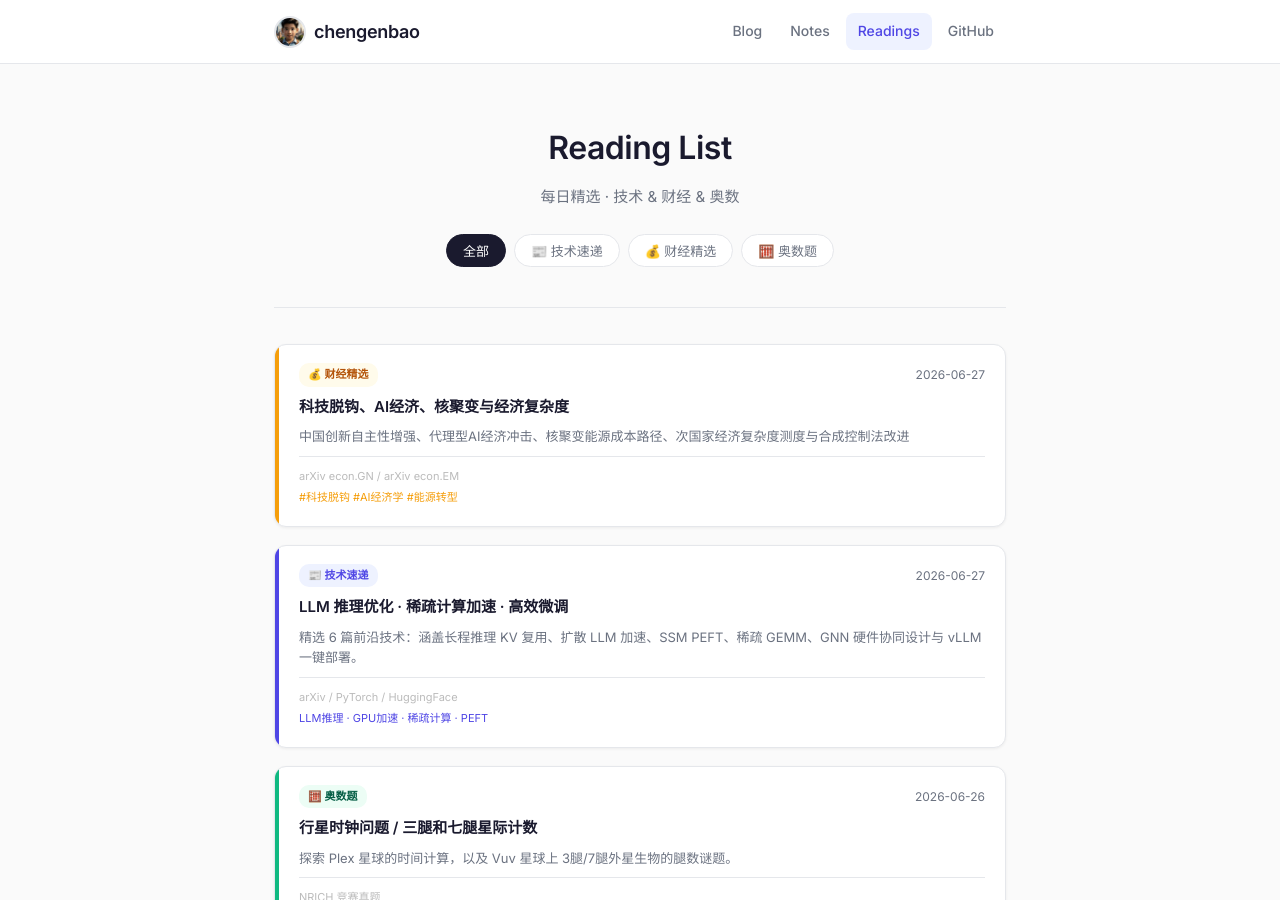
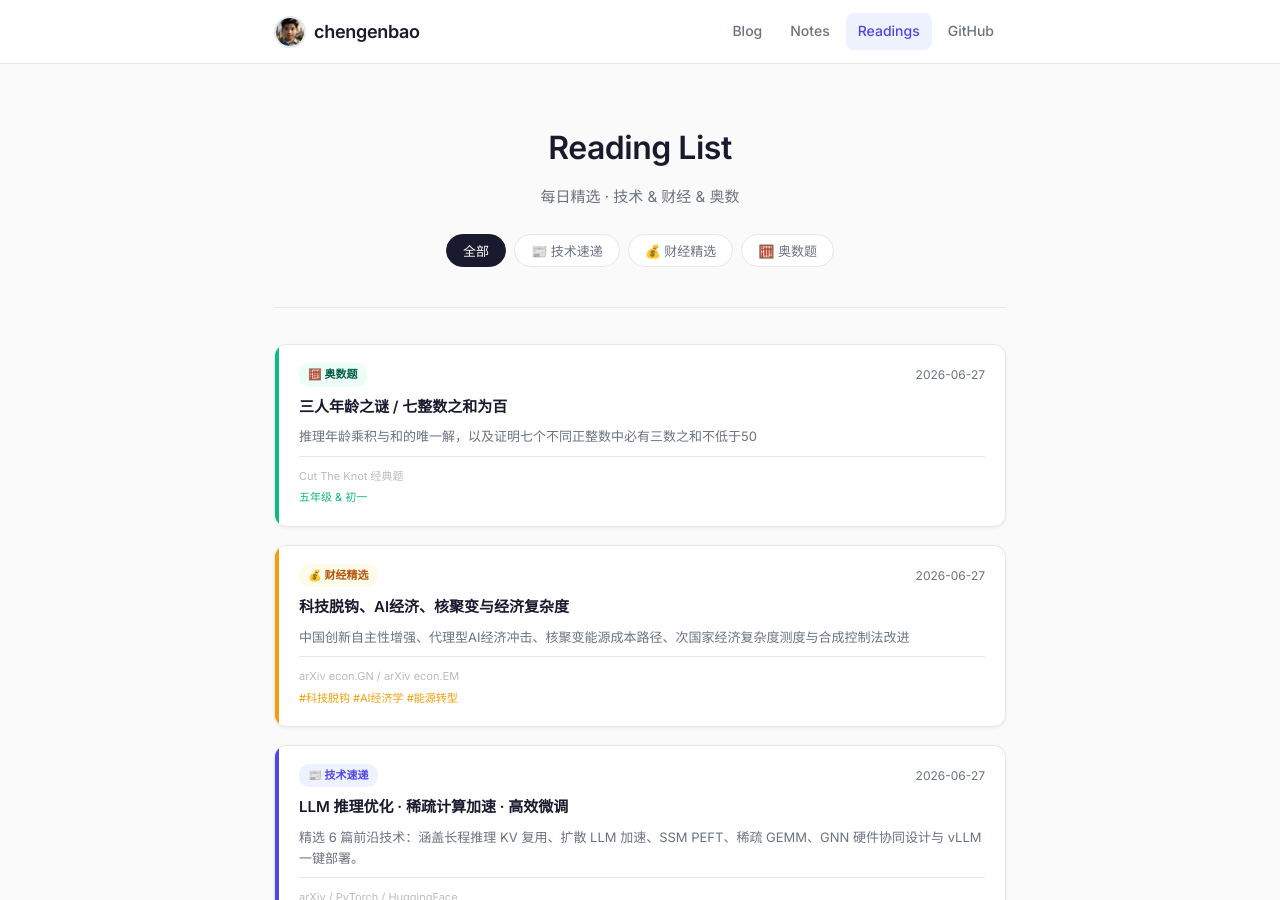
Before and after one commit to chengenbao/chengenbao.github.io, a Jekyll site: the page built from reading-list/index.md, in a window 1280 px wide and 900 px high. Built offline with Jekyll 4.4.1, drawn with Linux system fonts in a browser that asks for light colours.

Commit message:
add math card 2026-06-27

```diff
--- a/reading-list/index.md
+++ b/reading-list/index.md
@@ -18,6 +18,7 @@ permalink: /reading-list/
   </div>
 
   <div class="rl-grid">
+<a class="rl-card math" href="/reading-list/2026-06-27-math/"><div class="rl-accent"></div><div class="rl-body"><div class="rl-top"><span class="rl-badge math">🧮 奥数题</span><time>2026-06-27</time></div><h2>三人年龄之谜 / 七整数之和为百</h2><p>推理年龄乘积与和的唯一解，以及证明七个不同正整数中必有三数之和不低于50</p><div class="rl-meta"><span class="rl-source">Cut The Knot 经典题</span><span class="rl-tags">五年级 &amp; 初一</span></div></div></a>
 <a class="rl-card finance" href="/reading-list/2026-06-27-finance-daily/">
   <div class="rl-accent"></div>
   <div class="rl-body">
```
